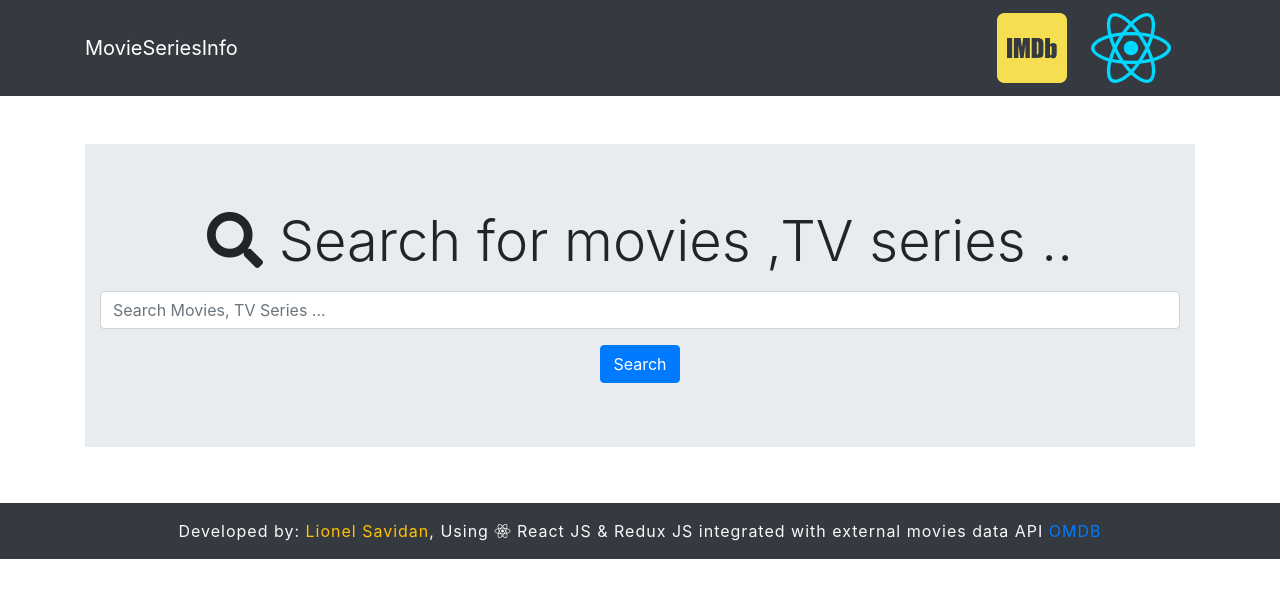
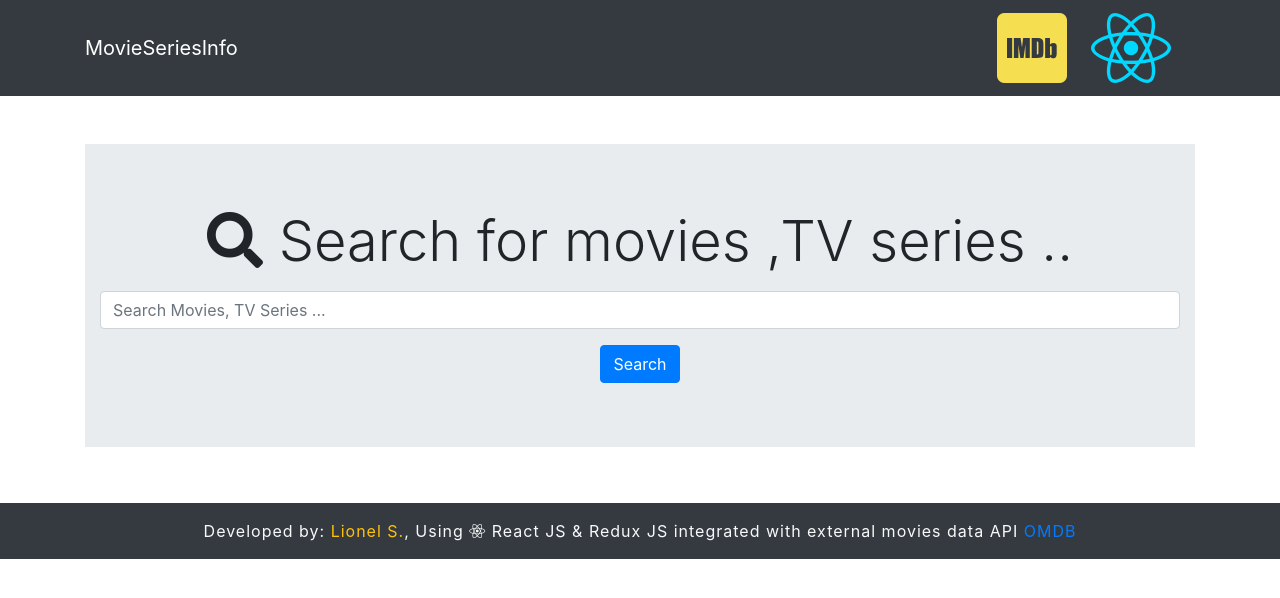
Before and after one commit to Liosavid/2020-04_REACT_REDUX_Movies-Series-Info, a React (Create React App) app: page /#/ in a window 1280 px wide. Shown: the top 598 px of the page. Built offline with nearby package versions, Linux system fonts and the light colour scheme.

Commit message:
Update Footer.js

```diff
--- a/src/components/layout/Footer.js
+++ b/src/components/layout/Footer.js
@@ -11,7 +11,7 @@ const Footer = () => {
                 <div className="footer p-3 mt-4 text-center bg-dark text-light">
                   Developed by:&nbsp;
                   <span className="text-warning font-weight-normal">
-                    Lionel Savidan
+                    Lionel S.
                   </span>
                   , Using <i className="fab fa-react" /> React JS &amp; Redux JS
                   integrated with external movies data API&nbsp;
```
